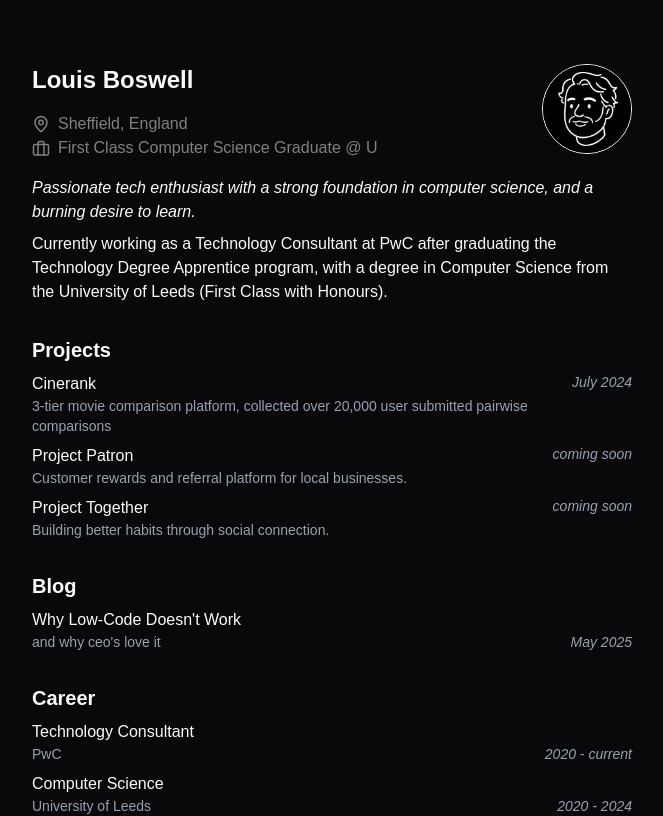
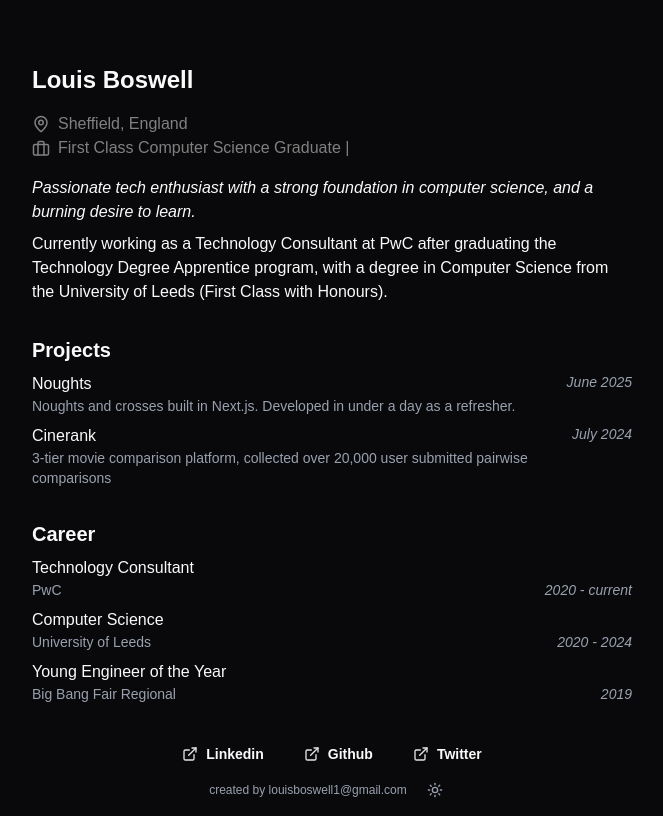
Before and after one commit to louisboswell/portfolio, a Next.js app: page / in a window 1280 px wide. Shown: the top 816 px of the page, without its empty margins (308-971 px from the left). Built offline with nearby package versions, Linux system fonts and the light colour scheme.

Commit message:
Removed image and boiler plate rubbish.

```diff
--- a/pages/_layout.tsx
+++ b/pages/_layout.tsx
@@ -1,4 +1,3 @@
-
 // import Navbar from '@/components/ui/homebrew/Navbar';
 import { ReactNode } from "react";
 
--- a/pages/index.tsx
+++ b/pages/index.tsx
@@ -1,8 +1,6 @@
 import Footer from "@/components/ui/homebrew/Footer";
 import { Briefcase, MapPin } from "lucide-react";
-import { useTheme } from "next-themes";
 import { Geist, Geist_Mono } from "next/font/google";
-import Image from "next/image";
 import { TypeAnimation } from "react-type-animation";
 
 const geistSans = Geist({
@@ -32,33 +30,22 @@ const achievements = [
 
 const projects = [
   {
+    name: "Noughts",
+    description:
+      "Noughts and crosses built in Next.js. Developed in under a day as a refresher.",
+    year: "June 2025",
+    http: "https://www.noughts.xyz",
+  },
+  {
     name: "Cinerank",
     description:
       "3-tier movie comparison platform, collected over 20,000 user submitted pairwise comparisons",
     year: "July 2024",
-  },
-  {
-    name: "Project Patron",
-    description: "Customer rewards and referral platform for local businesses.",
-    year: "coming soon",
-  },
-  {
-    name: "Project Together",
-    description: "Building better habits through social connection.",
-    year: "coming soon",
-  },
-];
-
-const blogs = [
-  {
-    name: "Why Low-Code Doesn't Work",
-    technology: "and why ceo's love it",
-    year: "May 2025",
+    http: null,
   },
 ];
 
 export default function Home() {
-  const { theme} = useTheme();
   return (
     <main
       className={`${geistSans.variable} ${geistMono.variable} flex justify-center`}
@@ -76,7 +63,12 @@ export default function Home() {
             </div>
 
             <div className="flex-row flex gap-2 items-start mb-4 pr-8">
-          <Briefcase style={{flexShrink: 0}} className="mt-1" color="gray" size={18} />
+              <Briefcase
+                style={{ flexShrink: 0 }}
+                className="mt-1"
+                color="gray"
+                size={18}
+              />
               <TypeAnimation
                 sequence={[
                   // Same substring at the start will only be typed out once, initially
@@ -90,14 +82,16 @@ export default function Home() {
                 ]}
                 wrapper="span"
                 speed={50}
-            style={{ fontSize: "18", color: "gray", display: "inline-block" }}
+                style={{
+                  fontSize: "18",
+                  color: "gray",
+                  display: "inline-block",
+                }}
                 repeat={Infinity}
               />
             </div>
-
           </div>
-            <Image alt="me" src="/avatar.png" width={90} height={90} className={`mt-8 rounded-full -scale-x-100 border-1 border-white hover:animate-spin ${theme == 'light' ? 'invert' : null}`}/>
-
+          {/* <Image alt="me" src="/avatar.png" width={90} height={90} className={`mt-8 rounded-full -scale-x-100 border-1 border-white hover:animate-spin ${theme == 'light' ? 'invert' : null}`}/> */}
         </div>
         <div className="italic mb-2">
           <a>
@@ -106,12 +100,11 @@ export default function Home() {
           </a>
         </div>
 
-
         <div className="mb-8">
           <a>
             Currently working as a Technology Consultant at PwC after graduating
-            the Technology Degree Apprentice program, with a degree in
-            Computer Science from the University of Leeds (First Class with Honours).
+            the Technology Degree Apprentice program, with a degree in Computer
+            Science from the University of Leeds (First Class with Honours).
           </a>
         </div>
 
@@ -119,20 +112,26 @@ export default function Home() {
           <a className="text-xl font-bold">Projects</a>
 
           {projects.map((project) => (
-            <div key={project.name} className="flex flex-col mt-2">
-              <div className="flex flex-row justify-between">
+            <a
+              key={project.name}
+              className="flex flex-col mt-2"
+              href={project.http!}
+              rel="noopener noreferrer"
+              target="_blank"
+            >
+              <a className="flex flex-row justify-between">
                 <a>{project.name}</a>
 
                 <a className="text-sm text-gray-400 italic">{project.year}</a>
-              </div>
+              </a>
 
               <a className="text-sm text-gray-400 pr-12">
                 {project.description}
               </a>
-            </div>
+            </a>
           ))}
         </div>
-        <div className="flex-1 items-start mt-8">
+        {/* <div className="flex-1 items-start mt-8">
           <a className="text-xl font-bold">Blog</a>
           {blogs.map((blog) => (
             <div key={blog.name} className="flex flex-col mt-2">
@@ -143,7 +142,7 @@ export default function Home() {
               </div>
             </div>
           ))}
-        </div>
+        </div> */}
 
         <div className="flex-1 flex-col mt-8">
           <a className="text-xl font-bold">Career</a>
```
Lines whose indentation alone changed are shown as unchanged.
